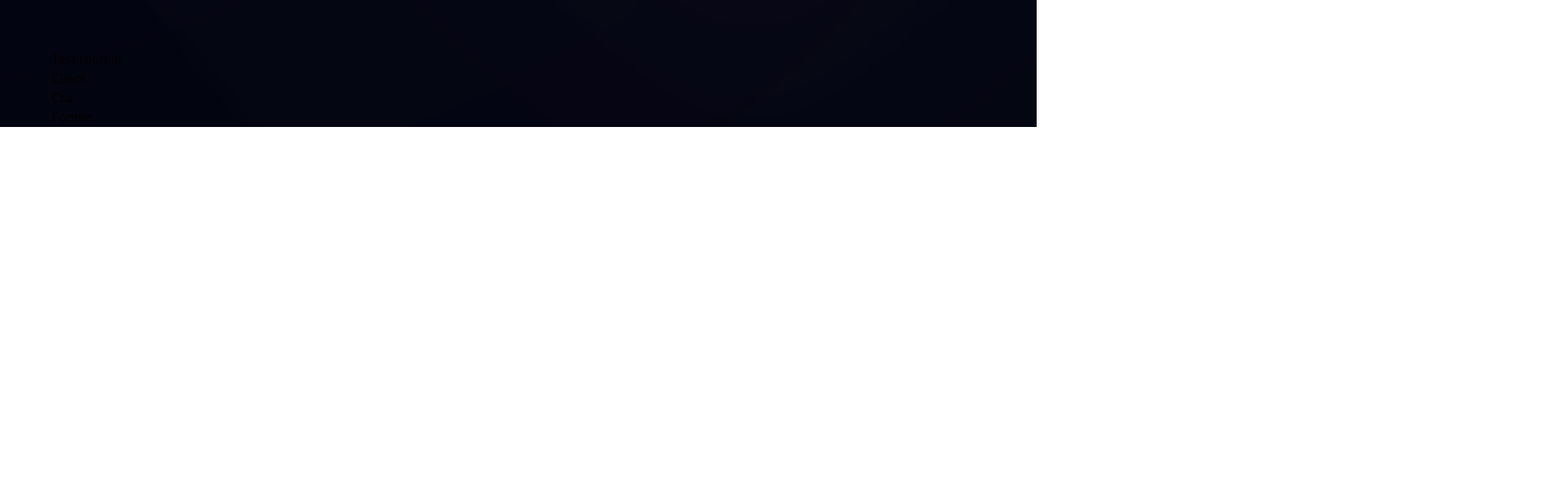
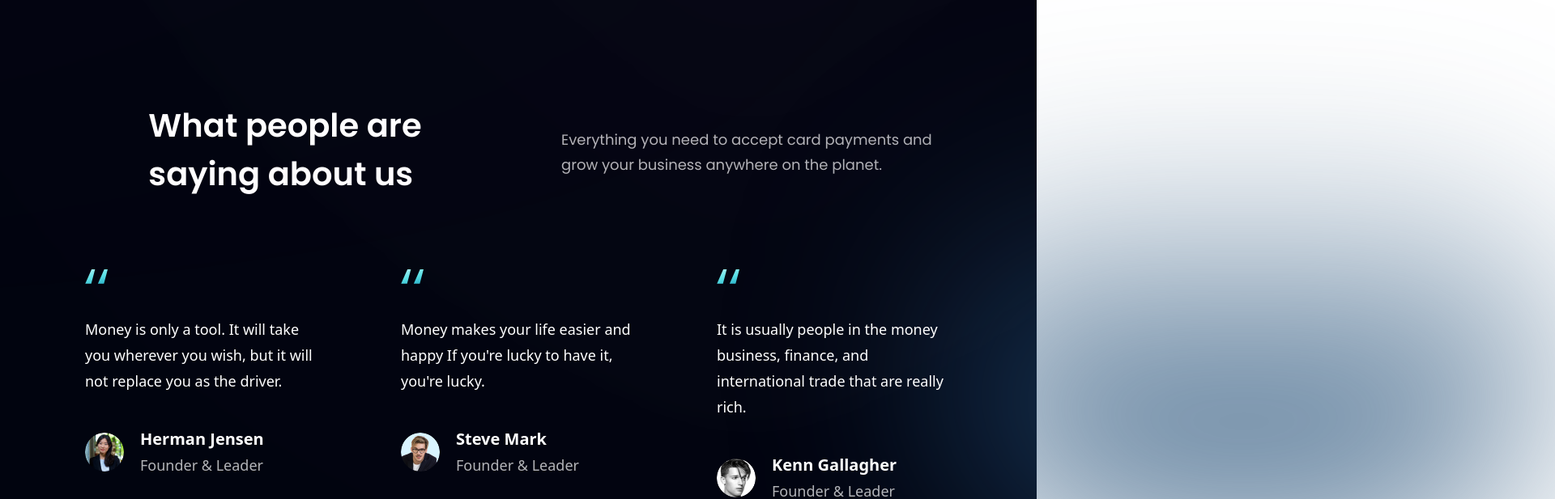
Before and after one commit to 0xSunday/modern_bank_app, a Next.js app: page / in a window 1280 px wide. Shown: the part 2680-3297 px from the top of the page at 81% size, 1920 px wide, since content can reach past the window. Before the commit the page ends 2837 px from the top, so only its background shows below. Built offline with nearby package versions, Linux system fonts and the light colour scheme.

Commit message:
added testimonial page

```diff
--- a/Data.js
+++ b/Data.js
@@ -55,7 +55,7 @@
   {
     id: "feedback-2",
     content:
-      "Money makes your life easier. If you're lucky to have it, you're lucky.",
+      "Money makes your life easier and happy If you're lucky to have it, you're lucky.",
     name: "Steve Mark",
     title: "Founder & Leader",
     img: people02,
--- a/components/Billings.jsx
+++ b/components/Billings.jsx
@@ -1,6 +1,7 @@
 import React from "react";
 import { apple, bill, google } from "../public/assets";
 import styles, { layout } from "../Styles";
+import { quotes } from "../public/assets";
 import Image from "next/image";
 const Billings = () => (
   <section
--- a/components/FeedBackCard.jsx
+++ b/components/FeedBackCard.jsx
@@ -1,9 +1,30 @@
-import React from 'react'
+import React from "react";
+import { quotes } from "../public/assets";
+import Image from "next/image";
+const FeedBackCard = ({ content, name, title, img }) => {
+  return (
+    <div className="flex justify-between flex-col px-10 py-12 rounded-[20px] max-w-[370px] md:mr:-10 sm:mr-5 mr-0 my-5 feedback-card">
+      <Image src={quotes} alt="quotes" className="w-[28px] " />
+      <p className="text-font-poppins text-white font-nomral text-[18px] leading-[32px] my-10">
+        {content}
+      </p>
 
-const FeedBackCard = () => {
-  return (
-    <div>FeedBackCard</div>
-  )
-}
+      <div className="flex flex-row justify-start items-center ">
+        <Image
+          src={img}
+          alt="profile"
+          className="w-[48px] h-[48px] rounded-full mr-5  "
+        />
 
-export default FeedBackCard
+        <div className="flex flex-col">
+          <h4 className="text-font-poppins text-white font-semibold text-[20px] leading-[32px] ">
+            {name}
+          </h4>
+          <p className="text-font-poppins text-dimWhite font-nomral text-[18px] leading-[32px] ">{title}</p>
+        </div>
+      </div>
+    </div>
+  );
+};
+
+export default FeedBackCard;
--- a/components/Testimonial.jsx
+++ b/components/Testimonial.jsx
@@ -1,9 +1,33 @@
-import React from 'react'
+import React from "react";
+import FeedBackCard from "./FeedBackCard";
+import styles from "../Styles";
+import { feedback } from "../Data";
+const Testimonial = () => (
+  <section
+    id="client"
+    className=" sm:py-16 py-10 flex justify-center items-center flex-col sm:mb-16 mb:6 z-10"
+  >
 
-const Testimonial = () => {
-  return (
-    <div>Testimonial</div>
-  )
-}
+    <div className="absolute z-[0] w-[60%] h-[60%] -right-[50%]  rounded-full blue__gradient"></div>
 
-export default Testimonial
+    <div className="flex justify-center items-center flex-1 w-full flex-col sm:flex-row sm:justify-between ">
+      <h1 className={`${styles.heading2} flex sm:justify-center `}>
+        What people are <br className="sm:block hidden" /> saying about us
+      </h1>
+      <div className="w-full mt-6 sm:mt-0 flex sm:justify-center   pb-3">
+        <p className={`${styles.paragraph} max-w-[470px] mt-5`}>
+          Everything you need to accept card payments and grow your business
+          anywhere on the planet.
+        </p>
+      </div>
+    </div>
+
+    <div className="flex my-5 justify-center flex-col sm:flex-row items-start feedback-container relative z-10">
+      {feedback.map((card)=>(
+
+        <FeedBackCard key={card.id} {...card}/>
+      ))}
+    </div>
+  </section>
+);
+export default Testimonial;
```
